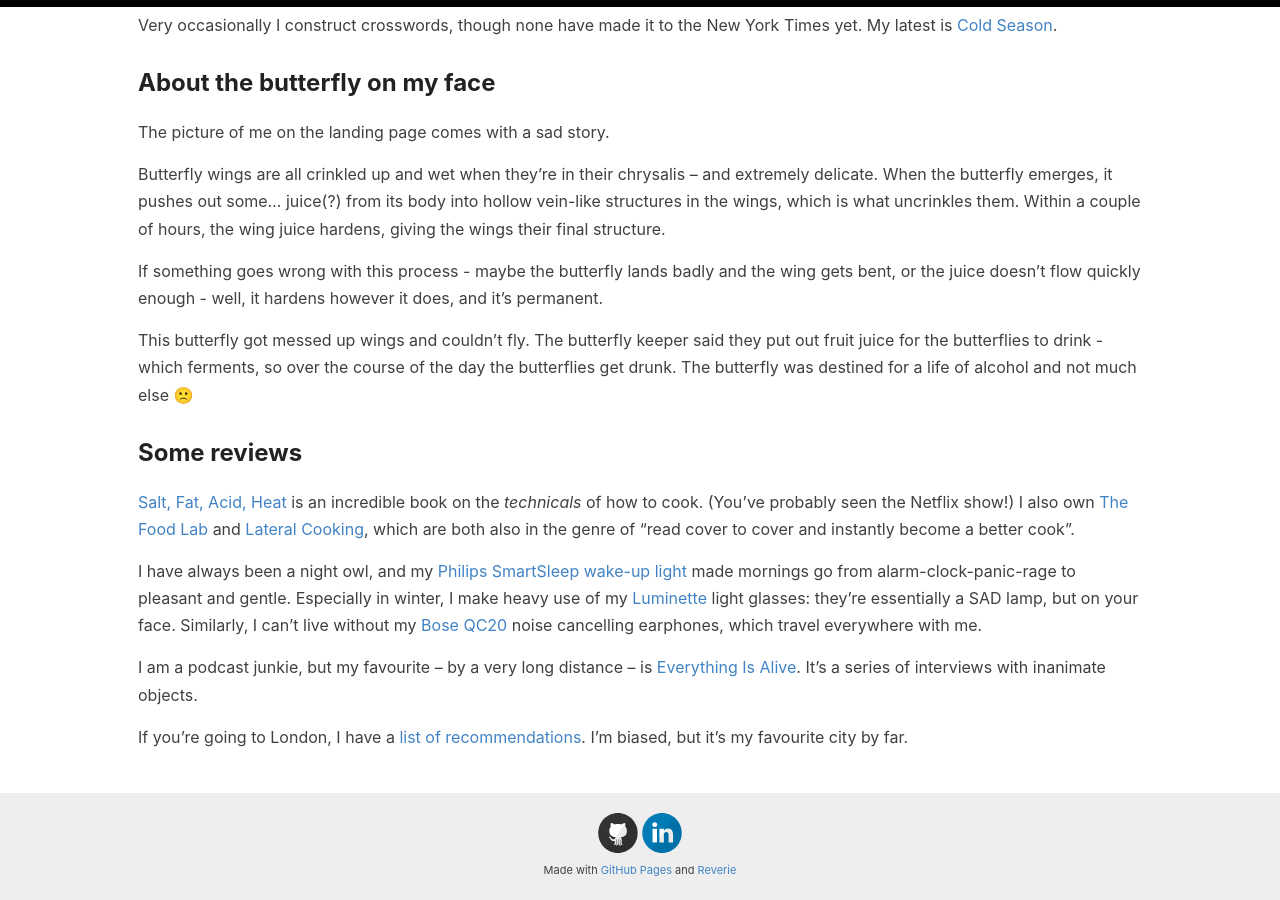
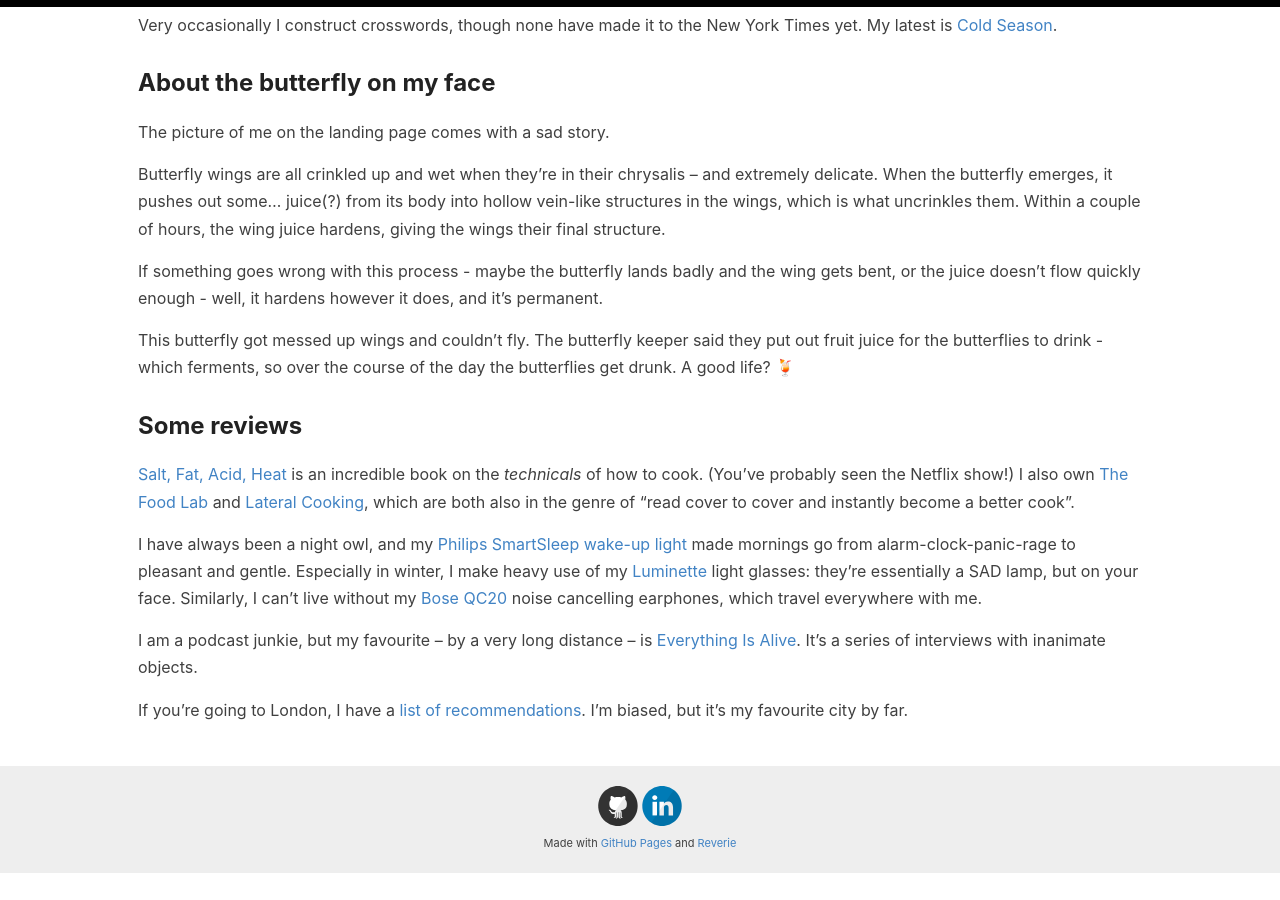
Before and after one commit to helgridly/helgridly.github.io, a Jekyll site: the page built from _pages/bio.md, in a window 1280 px wide and 900 px high, scrolled down 892 px. Built offline with Jekyll 4.4.1, drawn with Linux system fonts in a browser that asks for light colours; after the commit the page ends 1765 px from its top, so only the background shows below that.

Commit message:
change end of butterfly story

```diff
--- a/_pages/bio.md
+++ b/_pages/bio.md
@@ -26,7 +26,7 @@ Butterfly wings are all crinkled up and wet when they're in their chrysalis -- a
 
 If something goes wrong with this process - maybe the butterfly lands badly and the wing gets bent, or the juice doesn't flow quickly enough - well, it hardens however it does, and it's permanent.
 
-This butterfly got messed up wings and couldn't fly. The butterfly keeper said they put out fruit juice for the butterflies to drink - which ferments, so over the course of the day the butterflies get drunk. The butterfly was destined for a life of alcohol and not much else 🙁
+This butterfly got messed up wings and couldn't fly. The butterfly keeper said they put out fruit juice for the butterflies to drink - which ferments, so over the course of the day the butterflies get drunk. A good life? 🍹
 
 ## Some reviews
 
```
